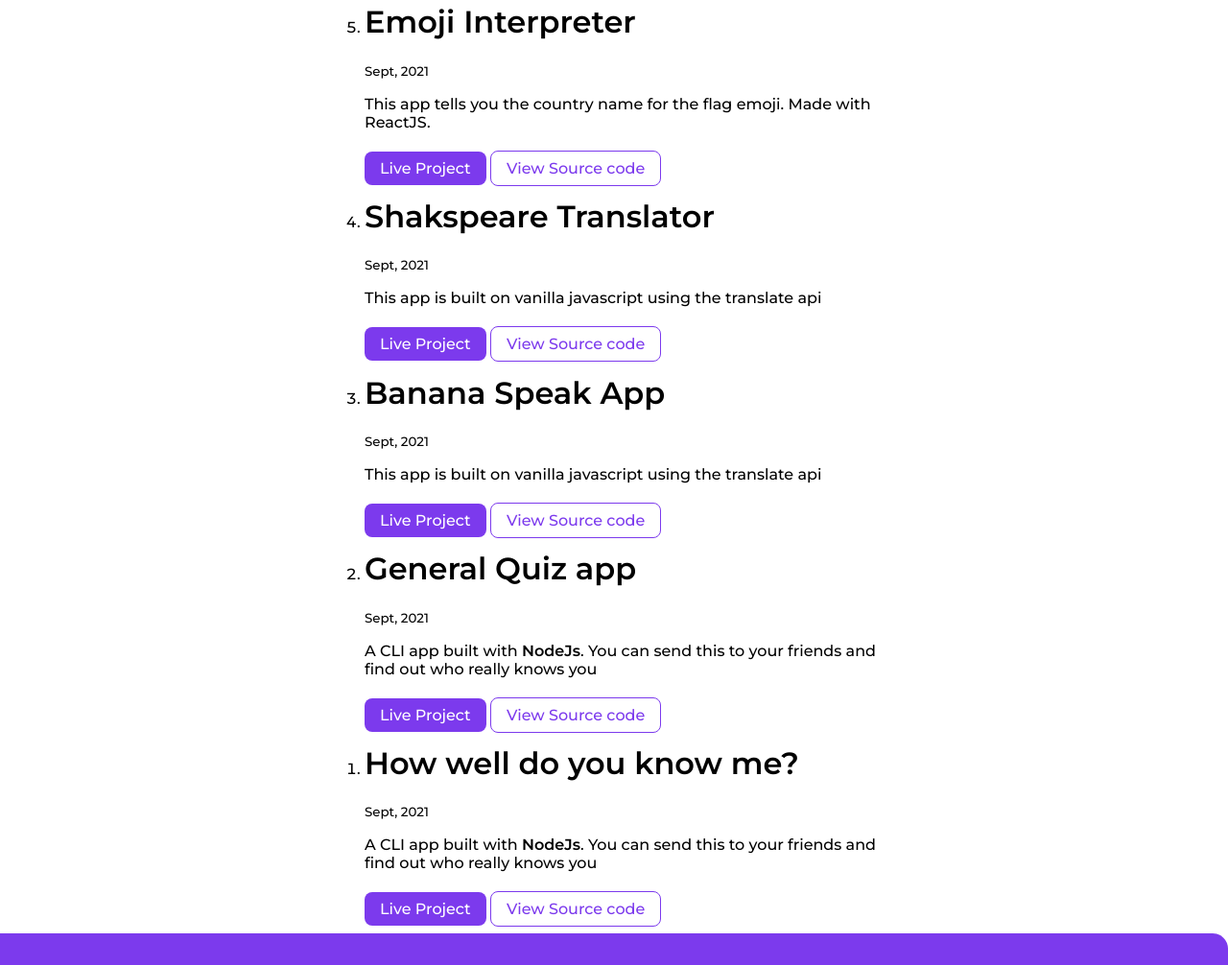
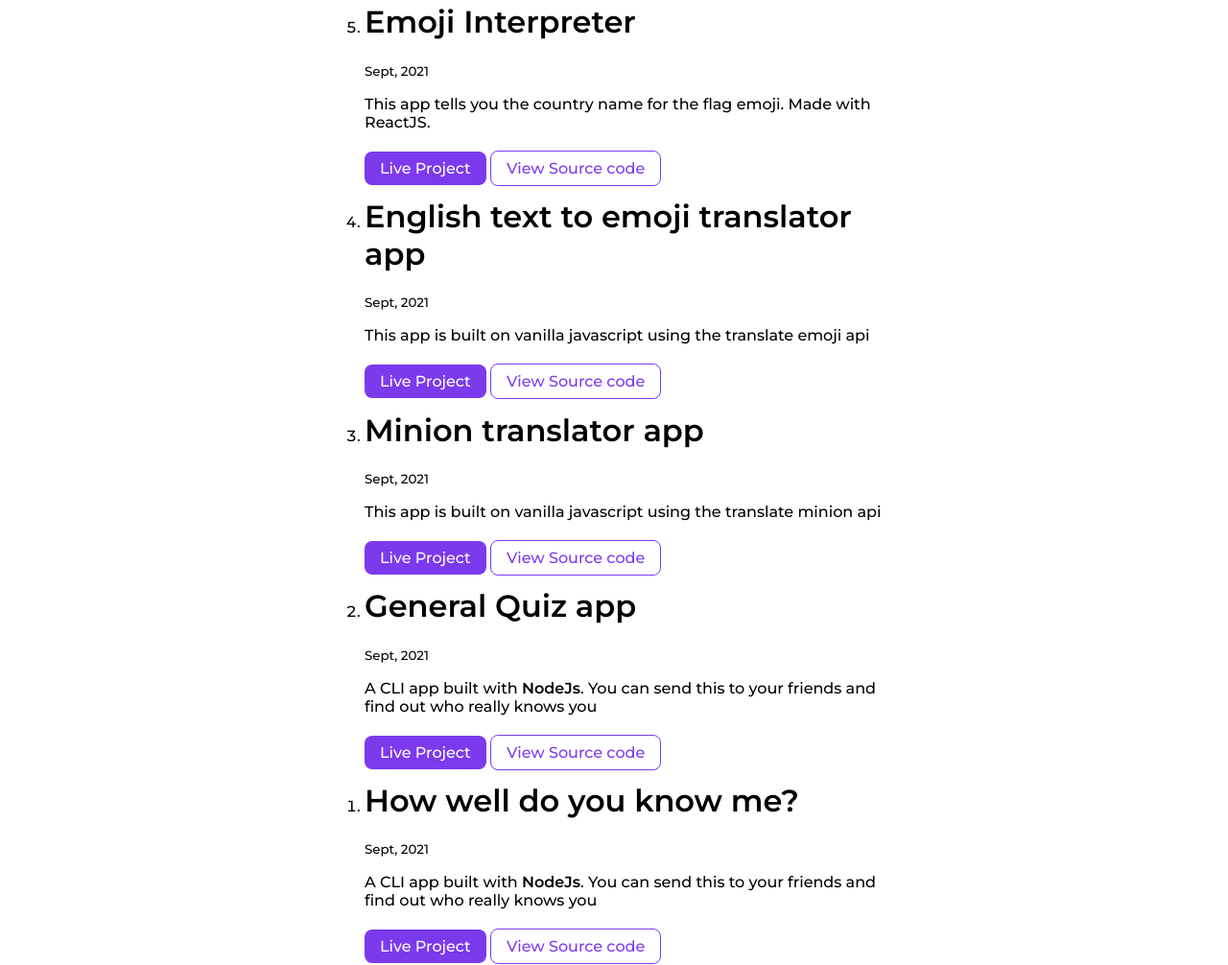
Before and after one commit to YaragattiPraveen/neogcamp-lesson-3-live, a plain HTML site: page projects.html in a window 1280 px wide. Shown: the part 1532-2538 px from the top of the page at 96% size. Drawn offline with Linux system fonts and the light colour scheme.

Commit message:
update : added new project file url

```diff
--- a/projects.html
+++ b/projects.html
@@ -88,17 +88,17 @@
             </li>
 
             <li>
-                <h1>Shakspeare Translator</h1>
+                <h1>English text to emoji translator app</h1>
                 <small>Sept, 2021</small>
-                <p>This app is built on vanilla javascript using the translate api</p>
-                <a class="link primary-link" href="">Live Project</a>
-                <a class="link secondary-link" href="">View Source code</a>
+                <p>This app is built on vanilla javascript using the translate emoji api</p>
+                <a class="link primary-link" href="https://english-text-to-emoji.netlify.app/">Live Project</a>
+                <a class="link secondary-link" href="https://github.com/YaragattiPraveen/Emoji-translator">View Source code</a>
             </li>
 
             <li>
-                <h1>Banana Speak App</h1>
+                <h1>Minion translator app</h1>
                 <small>Sept, 2021</small>
-                <p>This app is built on vanilla javascript using the translate api</p>
+                <p>This app is built on vanilla javascript using the translate minion api</p>
                 <a class="link primary-link" href="https://banana-speak1.netlify.app">Live Project</a>
                 <a class="link secondary-link" href="https://github.com/YaragattiPraveen/Banana-speak">View Source code</a>
             </li>
```
